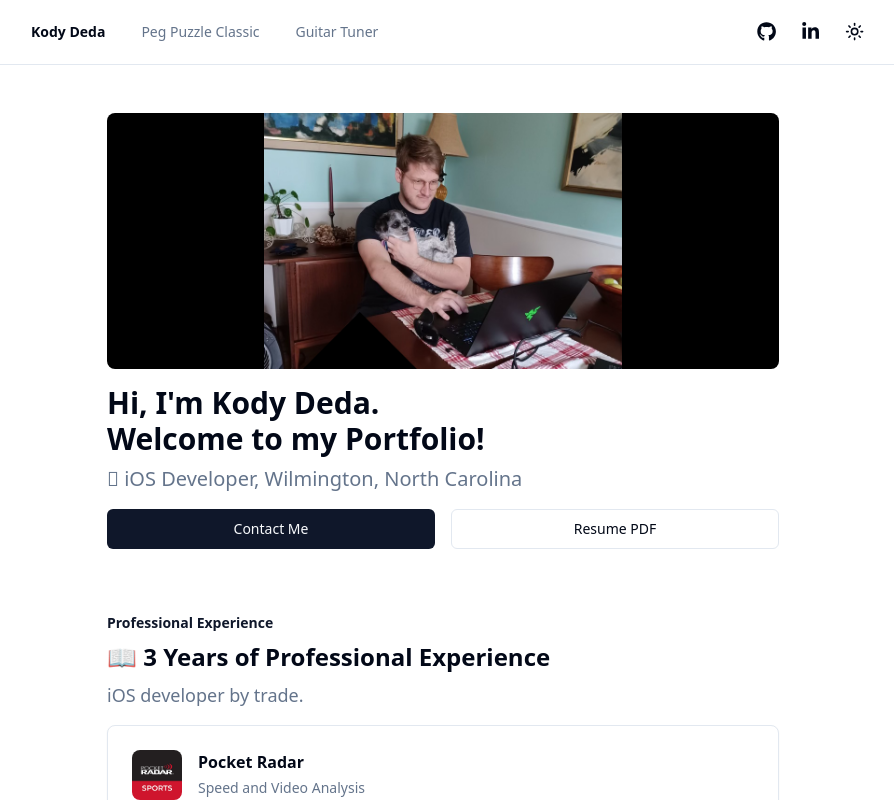
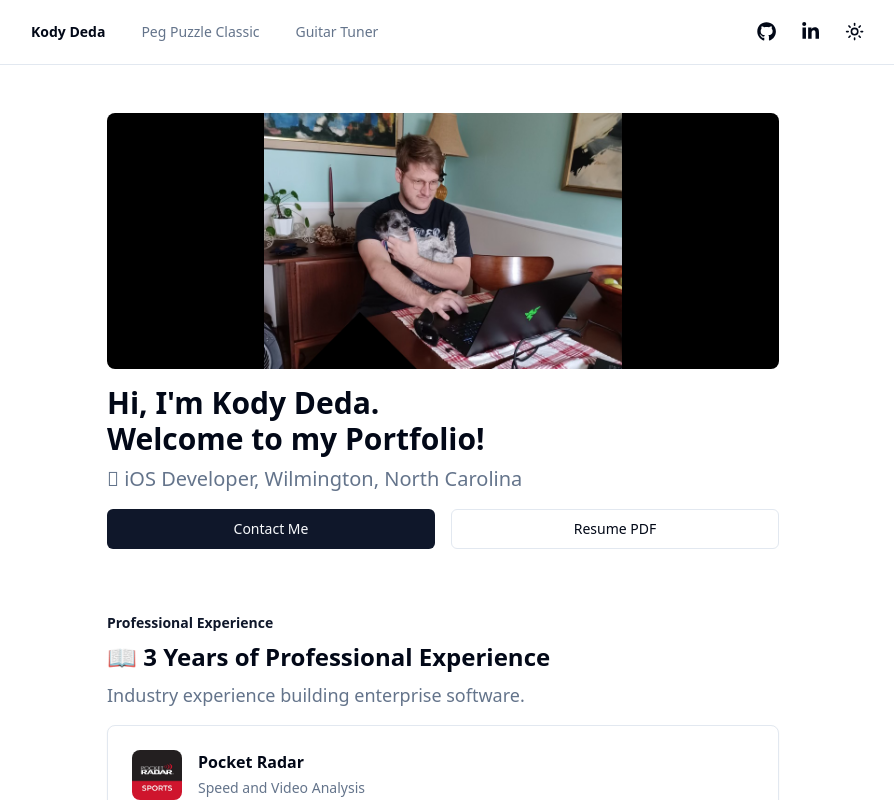
Before and after one commit to kodydeda4/nextjs-kodydeda, a Next.js app: page / in a window 1280 px wide. Shown: the top 800 px of the page, without its empty margins (197-1091 px from the left). Built offline with nearby package versions, Linux system fonts and the light colour scheme.

Commit message:
Update ExperienceSection.tsx

```diff
--- a/app/_components/ExperienceSection.tsx
+++ b/app/_components/ExperienceSection.tsx
@@ -14,7 +14,7 @@ export default function ExperienceSection() {
       <SectionHeader
         caption="Professional Experience"
         title="📖 3 Years of Professional Experience"
-        description="iOS developer by trade."
+        description="Industry experience building enterprise software."
       />
       <div className="flex flex-col gap-4 w-full">
         {RESUME.experience.map((value, index) => (
```
